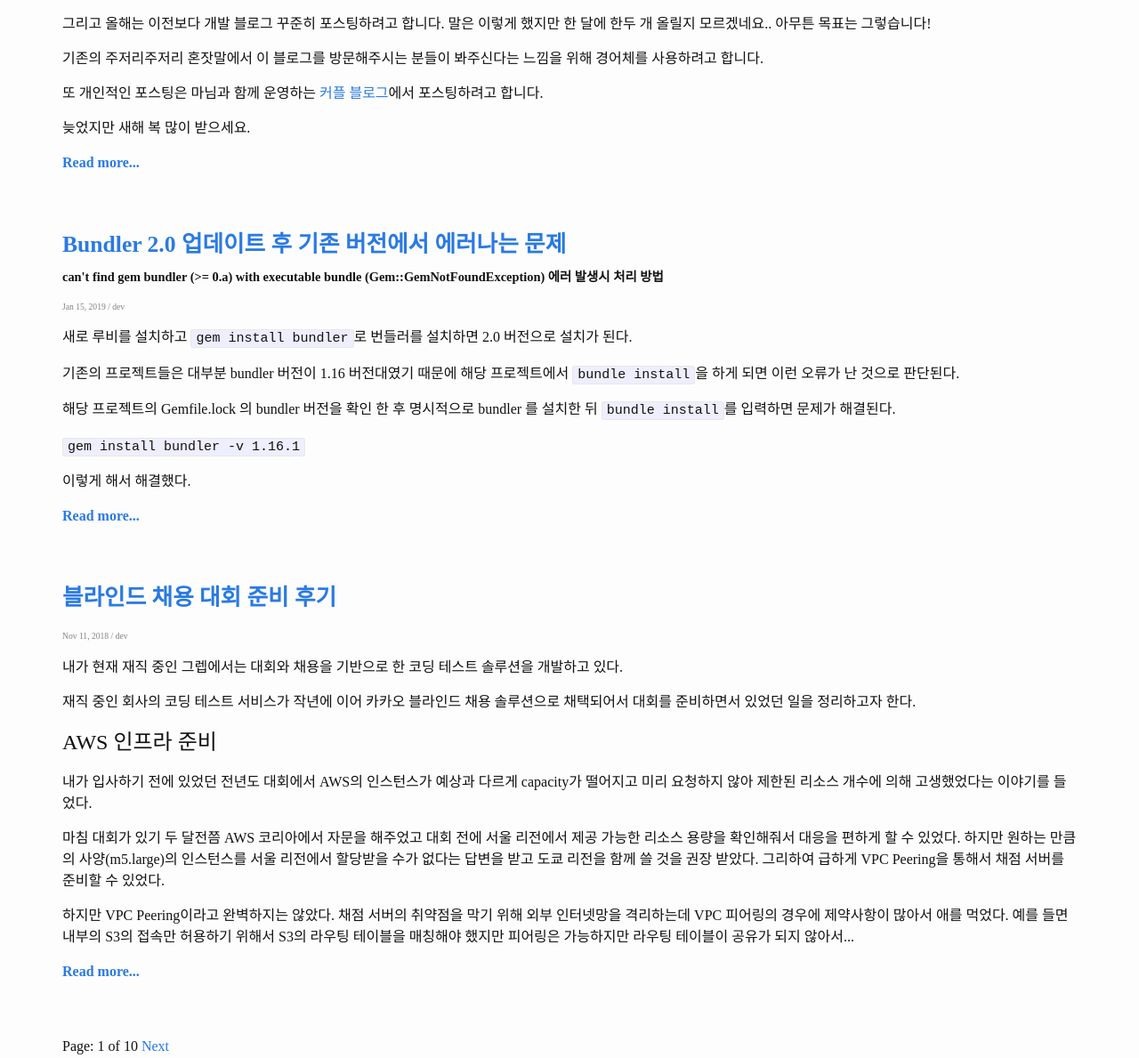
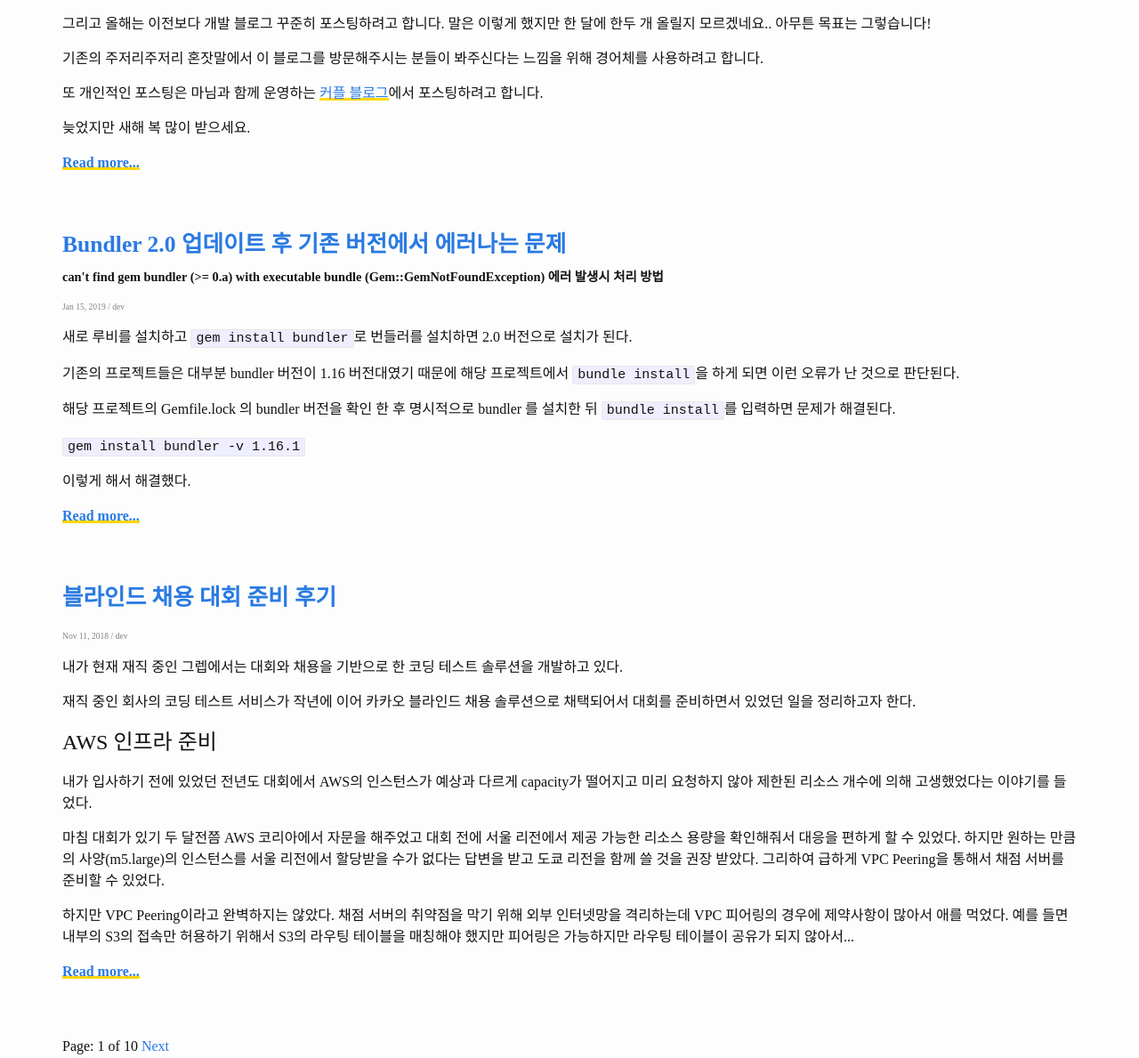
Before and after one commit to dizy64/dizy64.github.io, a Jekyll site: the page built from index.html, in a window 1280 px wide. Shown: the part 435-1624 px from the top of the page at 89% size. Built offline with Jekyll 4.4.1, drawn with Linux system fonts in a browser that asks for light colours; the list of posts is cut into pages by our own code.

Commit message:
style: 링크 자막에 명확하게 링크임을 나타내는 언더라인 추가

```diff
--- a/_sass/_layout.scss
+++ b/_sass/_layout.scss
@@ -1,6 +1,16 @@
 /*
  * Site header
  */
+
+@mixin link-underline {
+  a {
+    box-shadow: inset 0 -3px 0 #FFD700;
+    &:hover {
+      text-decoration: none;
+    }
+  }
+}
+
 .site-header {
   border-top: 5px solid $grey-color-dark;
   border-bottom: 1px solid $grey-color-light;
@@ -221,6 +231,7 @@
       }
     }
     .content {
+      @include link-underline;
       font-size: 1rem;
       @include media-query($on-laptop) {
         font-size: 14px;
@@ -256,10 +267,13 @@
 }
 
 .post-content {
+  @include link-underline;
+
   margin-bottom: $spacing-unit;
   font-size: $base-font-size;
   font-weight: $base-font-weight;
   line-height: 180%;
+
   h1, h2, h3, h4, h5, h6 { font-weight: bold }
   h1 { font-size: 1.4rem }
   h2 { font-size: 1.3rem }
```
